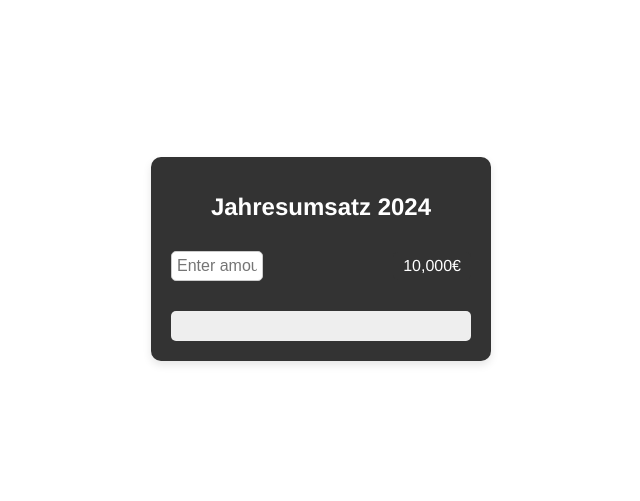
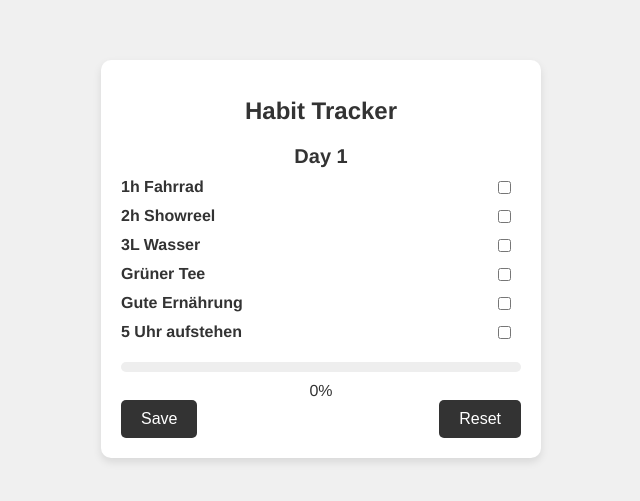
Before and after one commit to Jangel0071/Jaume-Jahresumsatz, a plain HTML site: page index.html in a window 1280 px wide. Shown: the part 141-642 px from the top of the page, without its empty margins (319-959 px from the left). Drawn offline with Linux system fonts and the light colour scheme.

Commit message:
Update index.html

```diff
--- a/index.html
+++ b/index.html
@@ -3,12 +3,12 @@
 <head>
   <meta charset="UTF-8">
   <meta name="viewport" content="width=device-width, initial-scale=1.0">
-  <title>Progressbar Widget</title>
+  <title>Habit Tracker Widget</title>
   <style>
     body {
       font-family: Arial, sans-serif;
-      background-color: transparent; /* Hintergrund auf transparent setzen */
-      color: #fff; /* Weiße Schrift */
+      background-color: #f0f0f0;
+      color: #333;
       display: flex;
       justify-content: center;
       align-items: center;
@@ -16,28 +16,30 @@
       margin: 0;
     }
     .widget {
-      background-color: #333; /* Schwarz wie im Screenshot */
+      background-color: #fff;
       padding: 20px;
       border-radius: 10px;
-      width: 300px;
+      width: 400px;
       box-shadow: 0 4px 8px rgba(0, 0, 0, 0.1);
       text-align: center;
       font-family: 'Helvetica Neue', Helvetica, Arial, sans-serif;
-      color: #fff; /* Weiße Schrift */
     }
     .widget h1 {
       font-size: 24px;
       margin-bottom: 20px;
     }
-    .widget input {
-      margin: 10px 0;
-      padding: 5px;
-      width: 80px;
-      border: 1px solid #ccc;
-      border-radius: 5px;
-      text-align: center;
-      font-size: 16px;
-      color: #333; /* Dunkle Schrift für Eingabefeld */
+    .habit {
+      display: flex;
+      align-items: center;
+      justify-content: space-between;
+      margin-bottom: 10px;
+    }
+    .habit label {
+      font-weight: bold;
+      margin-right: 10px;
+    }
+    .habit input[type="checkbox"] {
+      margin-right: 10px;
     }
     .progress-container {
       margin-top: 20px;
@@ -45,80 +47,141 @@
       border-radius: 5px;
       overflow: hidden;
       position: relative;
-      height: 30px;
+      height: 10px;
       display: flex;
       align-items: center;
+      margin-bottom: 10px;
     }
-    #progressBar {
+    .progress-bar {
       height: 100%;
       background-color: #76c7c0;
       width: 0;
-      display: flex;
-      align-items: center;
-      justify-content: center;
-      color: white;
       transition: width 0.3s ease;
+    }
+    .progress-percentage {
+      margin-top: 5px;
       font-size: 16px;
     }
-    .label-container {
+    .buttons {
       display: flex;
       justify-content: space-between;
-      align-items: center;
-      margin-bottom: 10px;
     }
-    .label-container span, .label-container input {
-      background-color: #333; /* Schwarz */
+    .buttons button {
+      padding: 10px 20px;
+      border: none;
+      border-radius: 5px;
+      cursor: pointer;
+      background-color: #333;
       color: white;
-      padding: 5px 10px;
-      border-radius: 5px;
       font-size: 16px;
     }
-    .label-container input {
-      background-color: #fff;
-      color: #333;
-      border: 1px solid #ccc;
-      width: 80px;
-      padding: 5px;
-      text-align: center;
+    .day-container {
+      margin-top: 20px;
+    }
+    .day-container h2 {
+      font-size: 20px;
+      margin-bottom: 10px;
     }
   </style>
 </head>
 <body>
   <div class="widget">
-    <h1>Jahresumsatz 2024</h1>
-    <div class="label-container">
-      <input type="text" id="leftNumber" placeholder="Enter amount" oninput="calculateProgress()">
-      <span>10,000€</span>
-    </div>
-    <div class="progress-container">
-      <div id="progressBar"><span id="progressPercentage"></span></div>
+    <h1>Habit Tracker</h1>
+    <div class="day-container" id="day1">
+      <h2>Day 1</h2>
+      <div class="habits">
+        <div class="habit">
+          <label for="habit1">1h Fahrrad</label>
+          <input type="checkbox" id="habit1">
+        </div>
+        <div class="habit">
+          <label for="habit2">2h Showreel</label>
+          <input type="checkbox" id="habit2">
+        </div>
+        <div class="habit">
+          <label for="habit3">3L Wasser</label>
+          <input type="checkbox" id="habit3">
+        </div>
+        <div class="habit">
+          <label for="habit4">Grüner Tee</label>
+          <input type="checkbox" id="habit4">
+        </div>
+        <div class="habit">
+          <label for="habit5">Gute Ernährung</label>
+          <input type="checkbox" id="habit5">
+        </div>
+        <div class="habit">
+          <label for="habit6">5 Uhr aufstehen</label>
+          <input type="checkbox" id="habit6">
+        </div>
+      </div>
+      <div class="progress-container">
+        <div class="progress-bar" id="progressBarDay1"></div>
+      </div>
+      <div class="progress-percentage" id="progressPercentageDay1">0%</div>
+      <div class="buttons">
+        <button onclick="saveHabits('day1')">Save</button>
+        <button onclick="resetHabits('day1')">Reset</button>
+      </div>
     </div>
   </div>
+
   <script>
-    function calculateProgress() {
-      var inputValue = document.getElementById('leftNumber').value.replace(',', '.');
-      var leftNumber = parseFloat(inputValue);
-      var rightNumber = 10000; // Fixed value of 10,000€
-      if (!isNaN(leftNumber) && leftNumber >= 0) {
-        var percentage = (leftNumber / rightNumber) * 100;
-        document.getElementById('progressBar').style.width = percentage + '%';
-        document.getElementById('progressPercentage').innerText = percentage.toFixed(2) + '%';
-        localStorage.setItem('savedAmount', inputValue); // Speichere den Betrag im Local Storage
-      } else {
-        document.getElementById('progressBar').style.width = '0%';
-        document.getElementById('progressPercentage').innerText = '';
-      }
+    function updateProgressBar(day) {
+      const habits = document.querySelectorAll(`#${day} .habit input[type="checkbox"]`);
+      let completed = 0;
+      habits.forEach(habit => {
+        if (habit.checked) {
+          completed++;
+        }
+      });
+      const progressBar = document.getElementById(`progressBar${day}`);
+      const progressPercentage = document.getElementById(`progressPercentage${day}`);
+      const percentage = (completed / habits.length) * 100;
+      progressBar.style.width = percentage + '%';
+      progressPercentage.textContent = percentage.toFixed(2) + '%';
     }
 
-    function loadSavedAmount() {
-      var savedAmount = localStorage.getItem('savedAmount');
-      if (savedAmount !== null) {
-        document.getElementById('leftNumber').value = savedAmount;
-        calculateProgress();
-      }
+    function saveHabits(day) {
+      const habits = document.querySelectorAll(`#${day} .habit input[type="checkbox"]`);
+      let habitStatus = [];
+      habits.forEach(habit => {
+        habitStatus.push(habit.checked);
+      });
+      localStorage.setItem(`habitStatus${day}`, JSON.stringify(habitStatus));
     }
 
-    window.onload = loadSavedAmount;
+    function resetHabits(day) {
+      const habits = document.querySelectorAll(`#${day} .habit input[type="checkbox"]`);
+      habits.forEach(habit => {
+        habit.checked = false;
+      });
+      updateProgressBar(day);
+      localStorage.removeItem(`habitStatus${day}`);
+    }
+
+    function loadHabits(day) {
+      const habitStatus = JSON.parse(localStorage.getItem(`habitStatus${day}`));
+      if (habitStatus) {
+        const habits = document.querySelectorAll(`#${day} .habit input[type="checkbox"]`);
+        habits.forEach((habit, index) => {
+          habit.checked = habitStatus[index];
+        });
+      }
+      updateProgressBar(day);
+    }
+
+    document.querySelectorAll('.day-container').forEach(container => {
+      const day = container.id;
+      container.querySelectorAll('.habit input[type="checkbox"]').forEach(habit => {
+        habit.addEventListener('change', () => updateProgressBar(day));
+      });
+      loadHabits(day);
+    });
+
+    window.onload = () => {
+      loadHabits('day1');
+    };
   </script>
 </body>
 </html>
```
